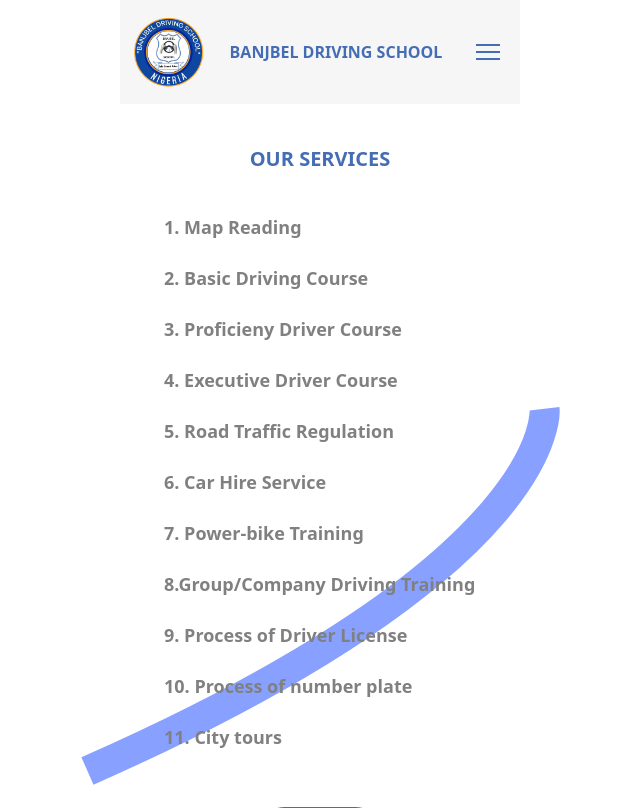
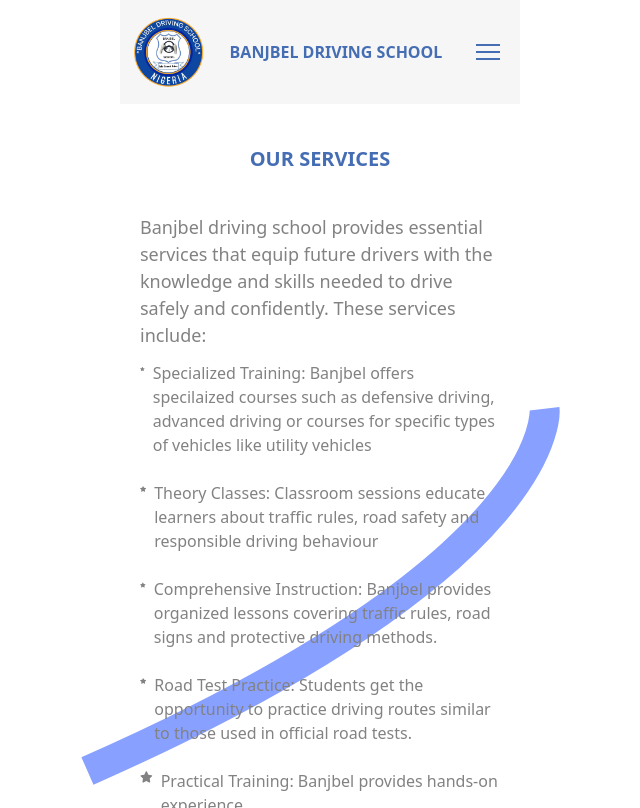
Before and after one commit to Frokesy/banjbel, a React (Vite) app: page /services in a window 1280 px wide. Shown: the whole page, without its empty margins (320-960 px from the left). Built offline with nearby package versions, Linux system fonts and the light colour scheme.

Commit message:
minor fix 1

```diff
--- a/src/components/Facilities.tsx
+++ b/src/components/Facilities.tsx
@@ -1,6 +1,7 @@
 import { FaStar } from "react-icons/fa";
 import { NavLink } from "react-router-dom";
 import PageTransition from "./PageTransition";
+import Footer from "./Footer";
 
 const Facilities = () => {
   const items = [
@@ -38,6 +39,7 @@ const Facilities = () => {
           </NavLink>
         </div>
       </div>
+      <Footer />
     </PageTransition>
   );
 };
--- a/src/components/Footer.tsx
+++ b/src/components/Footer.tsx
@@ -1,4 +1,4 @@
-import { FaEnvelope, FaPhone, FaTwitter, FaWhatsapp } from "react-icons/fa";
+import { FaEnvelope, FaPhone, FaFacebook, FaWhatsapp } from "react-icons/fa";
 import { NavLink } from "react-router-dom";
 
 const Footer = () => {
@@ -18,24 +18,26 @@ const Footer = () => {
           <div className="flex items-center space-x-2">
             <FaWhatsapp size={20} color="green" />
             <p className="text-[#404040] font-semibold text-[14px]">
-              091123456789
+              08155100856
             </p>
           </div>
           <div className="flex items-center space-x-2">
             <FaPhone size={16} color="#456db4" />
             <p className="text-[#404040] font-semibold text-[14px]">
-              091123456789
+              08155100856
             </p>
           </div>
           <div className="flex items-center space-x-2">
             <FaEnvelope size={20} color="#404040" />
             <p className="text-[#404040] font-semibold text-[14px]">
-              johndoe@gmail.com
+              banjbeldrivingschool@gmail.com
             </p>
           </div>
           <div className="flex items-center space-x-2">
-            <FaTwitter size={20} color="#456db4" />
-            <p className="text-[#404040] font-semibold text-[14px]">@banjbel</p>
+            <FaFacebook size={20} color="#456db4" />
+            <p className="text-[#404040] font-semibold text-[14px]">
+              Banjbel Driving School
+            </p>
           </div>
         </div>
 
--- a/src/components/Services.tsx
+++ b/src/components/Services.tsx
@@ -1,19 +1,28 @@
 import PageTransition from "./PageTransition";
 import Footer from "./Footer";
+import { FaStar } from "react-icons/fa";
 
 const Services = () => {
+  // const services = [
+  //   "1. Map Reading",
+  //   "2. Basic Driving Course",
+  //   "3. Proficieny Driver Course",
+  //   "4. Executive Driver Course",
+  //   "5. Road Traffic Regulation",
+  //   "6. Car Hire Service",
+  //   "7. Power-bike Training",
+  //   "8.Group/Company Driving Training",
+  //   "9. Process of Driver License",
+  //   "10. Process of number plate",
+  //   "11. City tours",
+  // ];
+
   const items = [
-    "1. Map Reading",
-    "2. Basic Driving Course",
-    "3. Proficieny Driver Course",
-    "4. Executive Driver Course",
-    "5. Road Traffic Regulation",
-    "6. Car Hire Service",
-    "7. Power-bike Training",
-    "8.Group/Company Driving Training",
-    "9. Process of Driver License",
-    "10. Process of number plate",
-    "11. City tours",
+    "Specialized Training: Banjbel offers specilaized courses such as defensive driving, advanced driving or courses for specific types of vehicles like utility vehicles",
+    "Theory Classes: Classroom sessions educate learners about traffic rules, road safety and responsible driving behaviour",
+    "Comprehensive Instruction: Banjbel provides organized lessons covering traffic rules, road signs and protective driving methods.",
+    "Road Test Practice: Students get the opportunity to practice driving routes similar to those used in official road tests.",
+    "Practical Training: Banjbel provides hands-on experience.",
   ];
   return (
     <PageTransition>
@@ -21,13 +30,29 @@ const Services = () => {
         <h2 className="uppercase text-[20px] text-[#456db4] font-bold text-center pb-10">
           our services
         </h2>
-        <div className="space-y-6 pb-4 px-6">
+        <span className="text-[#828282] text-center text-[18px]">
+          Banjbel driving school provides essential services that equip future
+          drivers with the knowledge and skills needed to drive safely and
+          confidently. These services include:
+        </span>
+        <div className="space-y-6 pt-3 pb-4">
           {items.map((item) => (
-            <p key={item} className="text-[#808080] text-[18px] font-semibold">
-              {item}
+            <div key={item} className="text-[#828282] flex space-x-2">
+              <FaStar />
+              <p>{item}</p>
+            </div>
+          ))}
+        </div>
+        {/* <div className="space-y-6 pb-4 px-6">
+          {services.map((service) => (
+            <p
+              key={service}
+              className="text-[#808080] text-[18px] font-semibold"
+            >
+              {service}
             </p>
           ))}
-        </div>
+        </div> */}
 
         <div className="flex justify-center">
           <button className="uppercase border border-[#456db4] text-[#456db4] text-[18px] font-semibold py-0.5 px-3 bg-[#F6F6F6] rounded-full mt-10">
```
